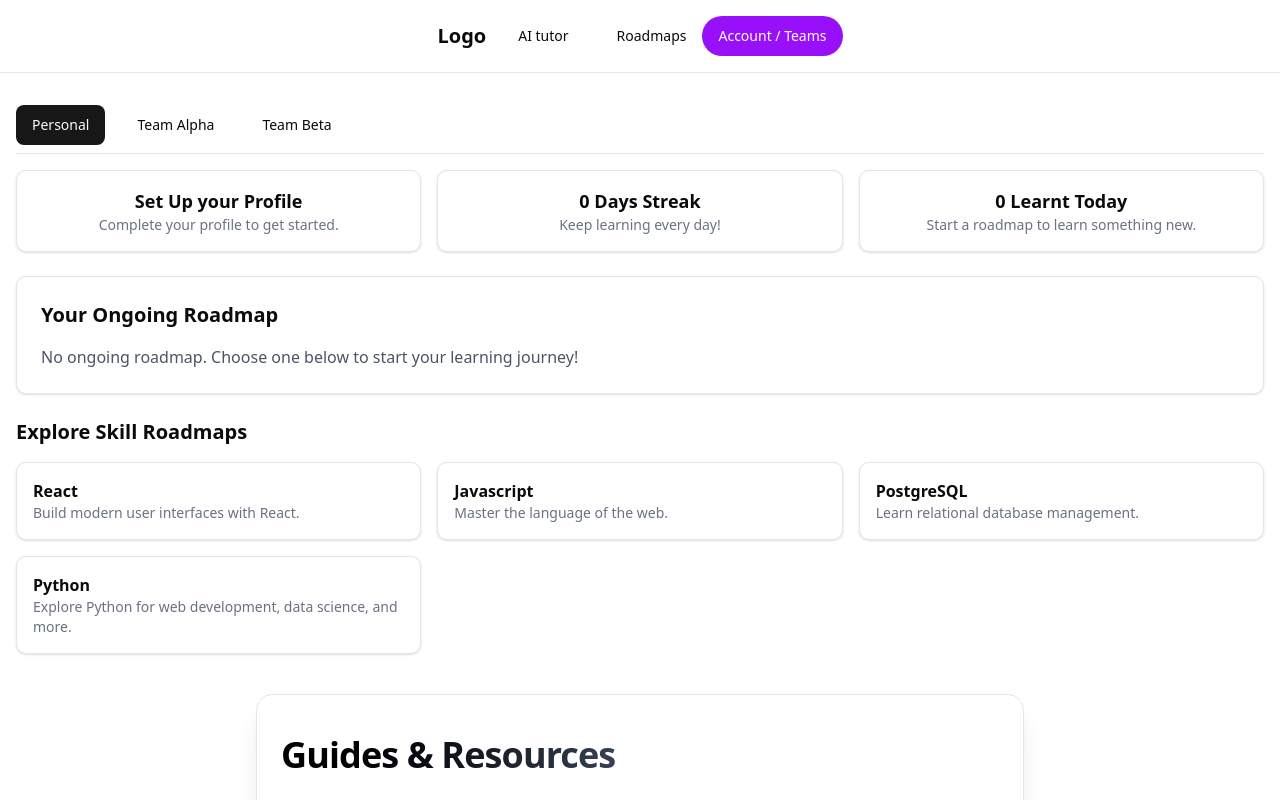
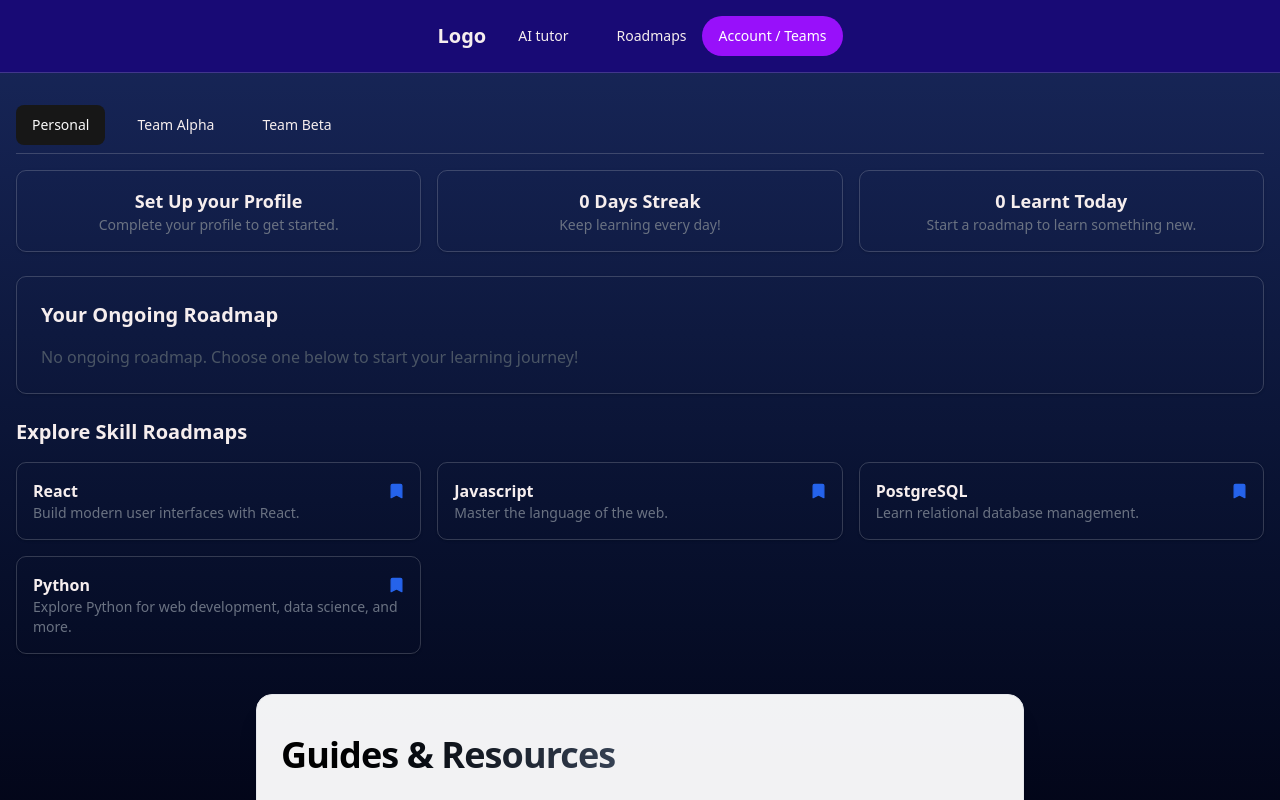
Before and after one commit to SAISH1609/roadmap-deploy, a React (Vite) app in the folder frontend/: page / in a window 1280 px wide. Shown: the top 800 px of the page. Built offline with nearby package versions, Linux system fonts and the light colour scheme.

Commit message:
improved ui theme

```diff
--- a/frontend/src/pages/HomePage.tsx
+++ b/frontend/src/pages/HomePage.tsx
@@ -21,8 +21,9 @@ const HomePage = () => {
   ];
 
   return (
-    <div className="flex flex-col min-h-screen">
+    <div className="flex flex-col min-h-screen bg-gradient-to-b from-blue-950 via-black to-black">
       <div className="container mx-auto px-4 py-8">
+
         {/* Teams Section */}
         <div className="flex space-x-4 border-b pb-2 mb-4">
           <Button
@@ -78,7 +79,15 @@ const HomePage = () => {
               <div className="grid grid-cols-1 md:grid-cols-2 lg:grid-cols-3 gap-4">
                 {skillRoadmaps.map((skill) => (
                   <Card key={skill.name} className="p-4">
-                    <h3 className="font-semibold">{skill.name}</h3>
+                    <div className="flex items-center justify-between">
+                      <h3 className="font-semibold">{skill.name}</h3>
+                      <span aria-label="bookmark" className="ml-2">
+                        <svg width="15" height="16" viewBox="0 0 20 24" fill="none" xmlns="http://www.w3.org/2000/svg">
+                          <path d="M4 2C2.89543 2 2 2.89543 2 4V22L10 18L18 22V4C18 2.89543 17.1046 2 16 2H4Z" fill="#2563eb" stroke="#2563eb" strokeWidth="2" strokeLinejoin="round"/>
+
+                        </svg>
+                      </span>
+                    </div>
                     <p className="text-sm text-gray-500">{skill.description}</p>
                   </Card>
                 ))}
--- a/frontend/src/styles/globals.css
+++ b/frontend/src/styles/globals.css
@@ -43,10 +43,10 @@
 
 :root {
   --radius: 0.625rem;
-  --background: oklch(1 0 0);
-  --foreground: oklch(0.145 0 0);
-  --card: oklch(1 0 0);
-  --card-foreground: oklch(0.145 0 0);
+  --background: oklch(27.545% 0.16285 273.332);
+  --foreground: oklch(95.535% 0.00861 16.614);
+  --card: transparent;
+  --card-foreground: zoklch(0.145 0 0);
   --popover: oklch(1 0 0);
   --popover-foreground: oklch(0.145 0 0);
   --primary: oklch(0.205 0 0);
@@ -58,7 +58,7 @@
   --accent: oklch(0.97 0 0);
   --accent-foreground: oklch(0.205 0 0);
   --destructive: oklch(0.577 0.245 27.325);
-  --border: oklch(0.922 0 0);
+  --border: oklch(0.922 0 0 / 20%);
   --input: oklch(0.922 0 0);
   --ring: oklch(0.708 0 0);
   --chart-1: oklch(0.646 0.222 41.116);
```
